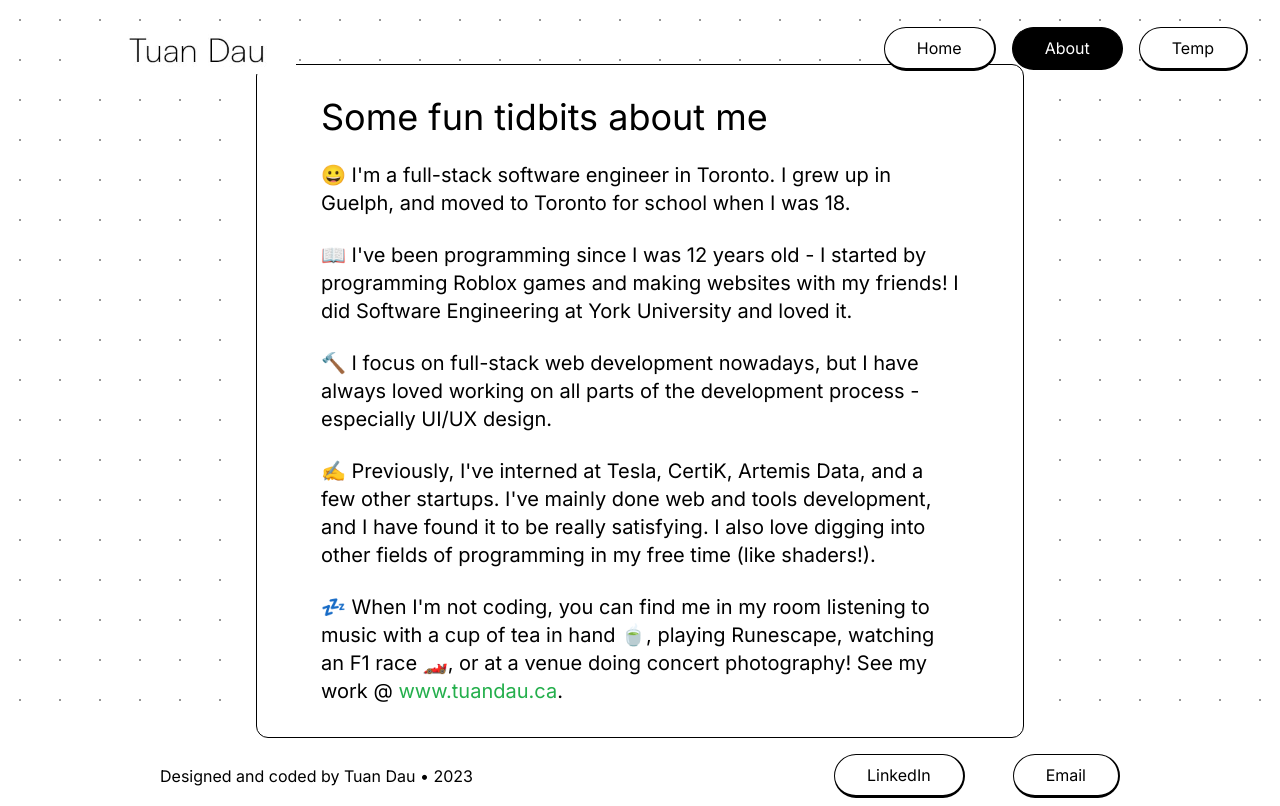
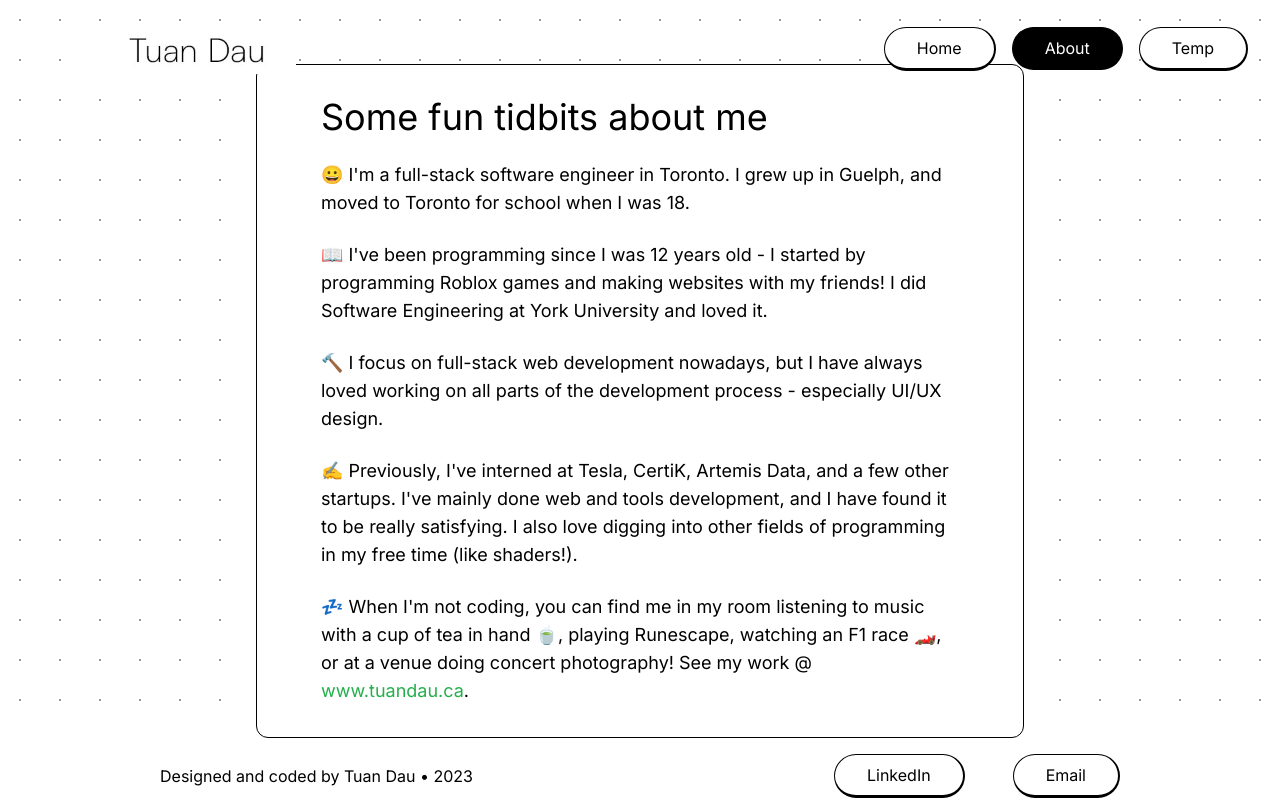
Before and after one commit to tuansydau/portfolio-website, a Next.js app: page /about in a window 1280 px wide. Built offline with nearby package versions, Linux system fonts and the light colour scheme; a web font is replaced by a local one.

Commit message:
change: text size on about, gif scroll speed

```diff
--- a/app/about/page.tsx
+++ b/app/about/page.tsx
@@ -14,7 +14,7 @@ export default function Home() {
               PHOTO IS HERE
               AAAAAAAAAAAAAAAAAAAAAAAAAAAAAAAAAAAAAAAAAAAAAAAAAAAAAAAAAAAAAAAAAAAAAAAAAAAAAAAAAAAAAAAAAA
             </div> */}
-            <div className="w-full md:w-4/5 max-w-[1000px] space-y-6 text-xl border-black border bg-white px-16 py-8 rounded-xl">
+            <div className="w-full md:w-4/5 max-w-[1000px] space-y-6 text-lg border-black border bg-white px-16 py-8 rounded-xl">
               <div className="text-4xl">Some fun tidbits about me</div>
               <div>
                 😀 I&apos;m a full-stack software engineer in Toronto. I grew up
```
Also changed, not shown: public/tuan-dau.gif.
